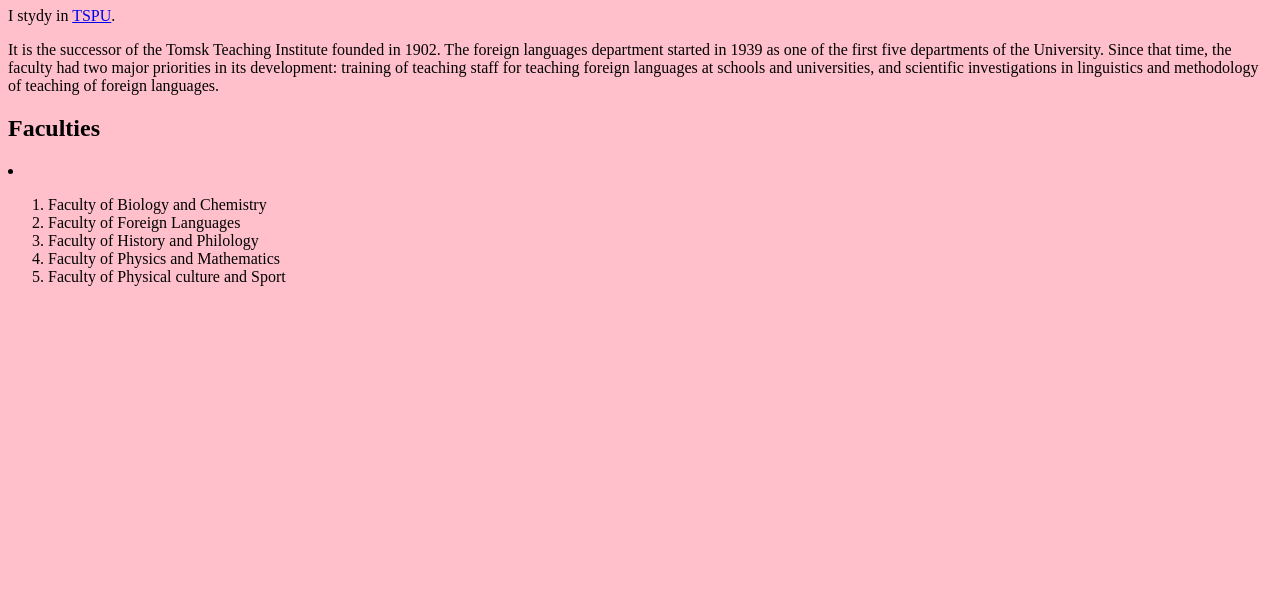
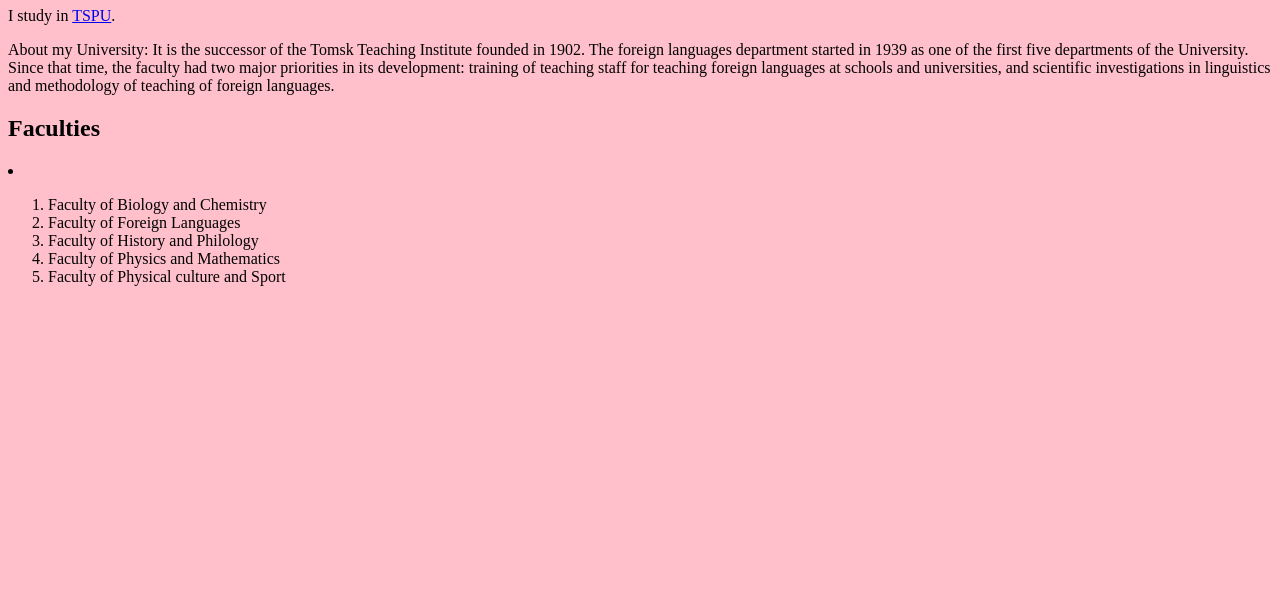
Before and after one commit to Ant-starl/Ant-starl.github.io, a plain HTML site: page index.html in a window 1280 px wide. Shown: the part 208-800 px from the top of the page. Drawn offline with Linux system fonts and the light colour scheme.

Commit message:
Sat, Oct 4, 2025, 1:55 PM +07:00

```diff
--- a/index.html
+++ b/index.html
@@ -5,8 +5,8 @@
 <body>
     <img src="gerbtspu118.png">
     <h1> Welcome to my Homepage! </h1>
-    <p> I stydy in <a href="https://tspu.ru/">TSPU</a>.</p>
-    <p>
+    <p> I study in <a href="https://tspu.ru/">TSPU</a>.</p>
+    <p> About my University:
         It is the successor of the Tomsk Teaching Institute founded in 1902.
         The foreign languages department started in 1939 as one of the first five departments of the University.
         Since that time, the faculty had two major priorities in its development:
```
